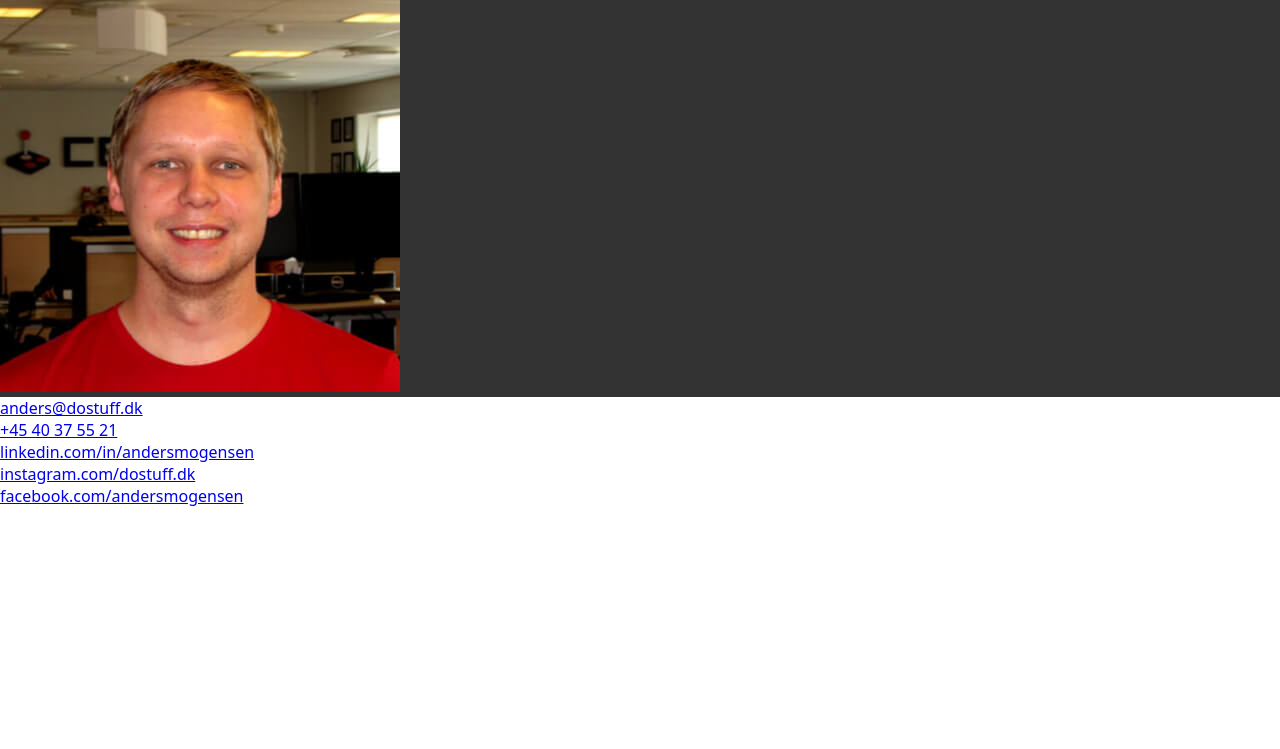
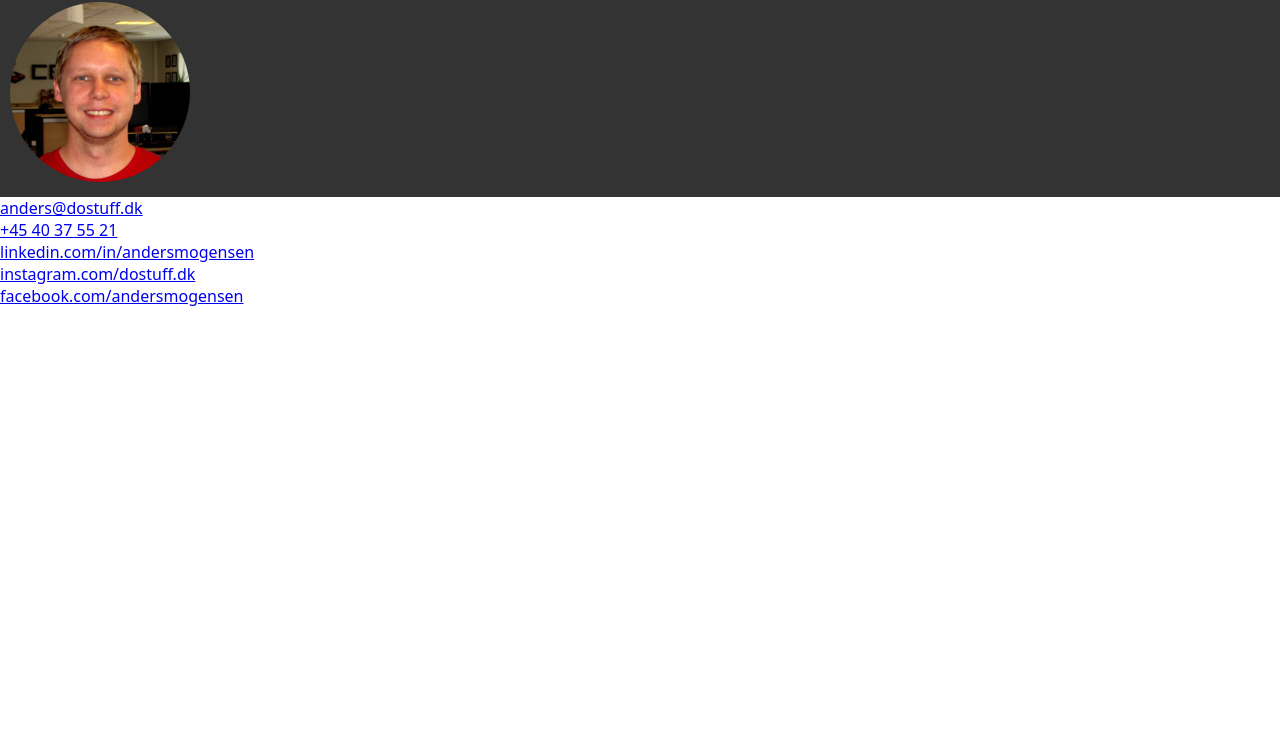
Before and after one commit to dostuffdk/dostuff2018, a website built with webpack: page src/template.html in a window 1280 px wide. Shown: the part 51-800 px from the top of the page. Built offline with nearby package versions, Linux system fonts and the light colour scheme; some packages are replaced by stand-ins of ours.

Commit message:
Clipping the image to a circle which is the trend these days. Browsers with no support will just show the square image, which is totally fine.

```diff
--- a/src/css/main.css
+++ b/src/css/main.css
@@ -10,4 +10,9 @@ body {
 header {
     background-color: var(--secondary-bg-color);
     color: var(--secondary-text-color);
+
+    & img {
+        width: 200px;
+        clip-path: circle(90px at center);
+    }
 }
```
